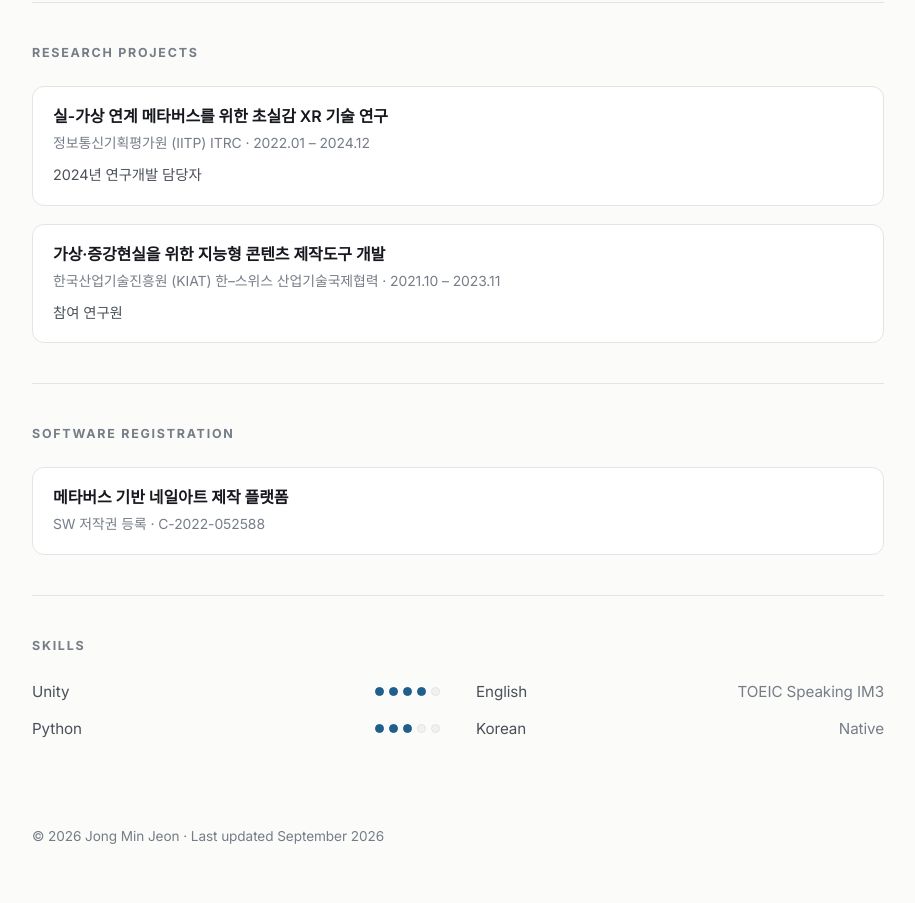
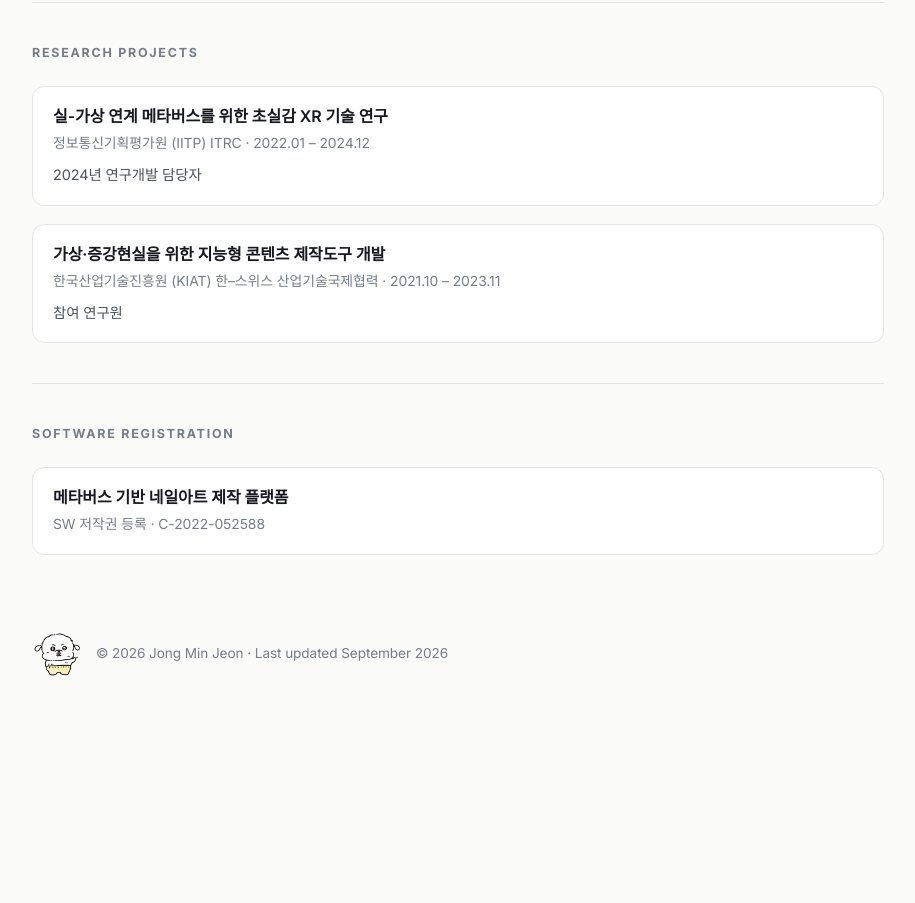
Before and after one commit to jjm6564/jjm6564.github.io, a plain HTML site: page index.html in a window 1280 px wide. Shown: the part 1482-2385 px from the top of the page, without its empty margins (182-1097 px from the left). After the commit the page ends 2217 px from the top, so only its background shows below. Drawn offline with Linux system fonts and the light colour scheme.

Commit message:
Add profile photo and mascot, drop CV link and Skills section
Co-Authored-By: Claude Opus 5 (1M context) <noreply@anthropic.com>
Claude-Session: https://claude.ai/code/session_017XJML3jhtpL8MnSjSMKVz8

```diff
--- a/index.html
+++ b/index.html
@@ -35,7 +35,8 @@ a:hover{text-decoration:underline; text-underline-offset:3px}
 header{padding:64px 0 40px; border-bottom:1px solid var(--line)}
 .hero{display:flex; gap:32px; align-items:flex-start; flex-wrap:wrap}
 .avatar{
-  width:132px; height:132px; border-radius:50%; flex:none; object-fit:cover;
+  width:132px; height:132px; border-radius:50%; flex:none;
+  object-fit:cover; object-position:center 25%;
   background:var(--chip); border:1px solid var(--line);
   display:grid; place-items:center; font-size:38px; font-weight:600; color:var(--ink-3);
 }
@@ -104,16 +105,20 @@ p:last-child{margin-bottom:0}
 .card .meta{margin:0; color:var(--ink-3); font-size:.87rem}
 .card .role-note{margin:8px 0 0; font-size:.9rem; color:var(--ink-2)}
 
-/* skills */
-.grid2{display:grid; grid-template-columns:1fr 1fr; gap:36px}
-.skill{display:flex; align-items:center; justify-content:space-between; gap:16px; margin-bottom:12px}
-.skill-name{font-size:.95rem; color:var(--ink-2)}
-.dots{display:flex; gap:5px}
-.dot{width:9px; height:9px; border-radius:50%; background:var(--chip); border:1px solid var(--line)}
-.dot.on{background:var(--accent); border-color:var(--accent)}
-
-footer{padding:32px 0 56px; color:var(--ink-3); font-size:.85rem}
+/* footer */
+footer{
+  padding:32px 0 56px; color:var(--ink-3); font-size:.85rem;
+  display:flex; align-items:center; gap:12px;
+}
 footer p{margin:0}
+.mascot{
+  flex:none; width:52px; height:52px; object-fit:contain;
+  transition:transform .25s ease;
+}
+.mascot:hover{transform:translateY(-4px) rotate(-6deg)}
+@media (prefers-color-scheme:dark){
+  .mascot{filter:drop-shadow(0 0 1px rgba(255,255,255,.55))}
+}
 
 @media (max-width:640px){
   header{padding:44px 0 32px}
@@ -121,7 +126,6 @@ footer p{margin:0}
   .avatar{width:96px; height:96px; font-size:28px}
   .tl-row{grid-template-columns:1fr; gap:4px}
   .pub{grid-template-columns:1fr; gap:4px}
-  .grid2{grid-template-columns:1fr; gap:26px}
 }
 </style>
 </head>
@@ -130,7 +134,7 @@ footer p{margin:0}
 
 <header>
   <div class="hero">
-    <div class="avatar" id="avatar">JJ</div>
+    <img class="avatar" src="jmJeon.jpg" alt="Jong Min Jeon">
     <div class="hero-body">
       <h1>Jong Min Jeon</h1>
       <p class="name-kr">전종민 &middot; Seoul, Korea</p>
@@ -141,7 +145,6 @@ footer p{margin:0}
       <nav class="links">
         <a href="mailto:jjm6564@naver.com">&#9993;&nbsp; jjm6564@naver.com</a>
         <a href="https://github.com/jjm6564" target="_blank" rel="noopener">&#128279;&nbsp; GitHub</a>
-        <a href="cv.png" target="_blank" rel="noopener">&#128196;&nbsp; CV</a>
       </nav>
     </div>
   </div>
@@ -249,48 +252,12 @@ footer p{margin:0}
   </div>
 </section>
 
-<section>
-  <h2>Skills</h2>
-  <div class="grid2">
-    <div>
-      <div class="skill">
-        <span class="skill-name">Unity</span>
-        <span class="dots"><i class="dot on"></i><i class="dot on"></i><i class="dot on"></i><i class="dot on"></i><i class="dot"></i></span>
-      </div>
-      <div class="skill">
-        <span class="skill-name">Python</span>
-        <span class="dots"><i class="dot on"></i><i class="dot on"></i><i class="dot on"></i><i class="dot"></i><i class="dot"></i></span>
-      </div>
-    </div>
-    <div>
-      <div class="skill">
-        <span class="skill-name">English</span>
-        <span class="skill-name" style="color:var(--ink-3)">TOEIC Speaking IM3</span>
-      </div>
-      <div class="skill">
-        <span class="skill-name">Korean</span>
-        <span class="skill-name" style="color:var(--ink-3)">Native</span>
-      </div>
-    </div>
-  </div>
-</section>
-
 <footer>
+  <img class="mascot" src="boksuli.png" alt="복슬이" width="52" height="52">
   <p>&copy; 2026 Jong Min Jeon &middot; Last updated September 2026</p>
 </footer>
 
 </div>
 
-<script>
-// Swap the initials placeholder for profile.jpg as soon as one exists in the repo.
-(function () {
-  var img = new Image();
-  img.onload = function () {
-    var el = document.getElementById('avatar');
-    if (el) el.outerHTML = '<img class="avatar" src="profile.jpg" alt="Jong Min Jeon">';
-  };
-  img.src = 'profile.jpg';
-})();
-</script>
 </body>
 </html>
```
Also changed, not shown: boksuli.png (added), cv.png (deleted), jmJeon.jpg (added), 1 other file.
